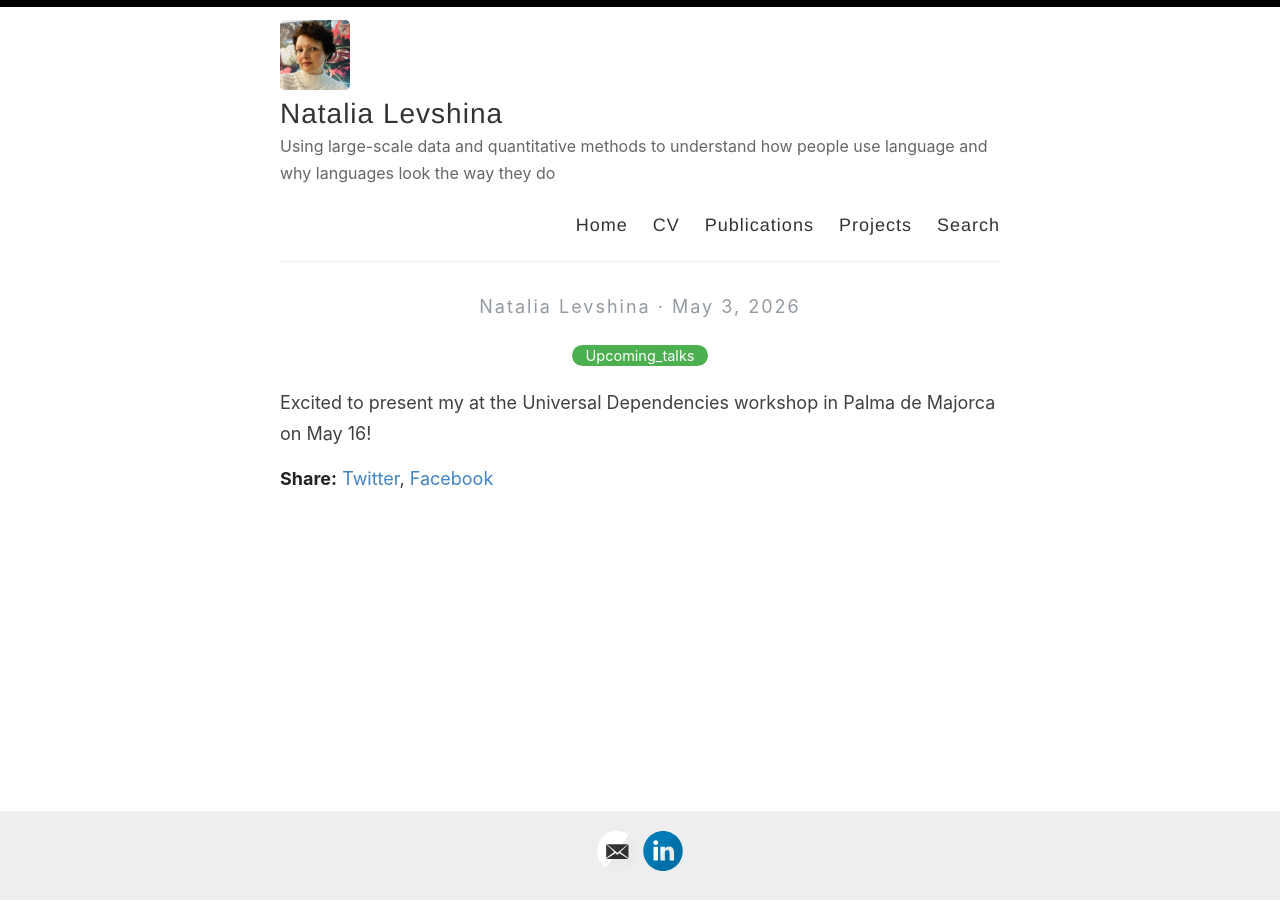
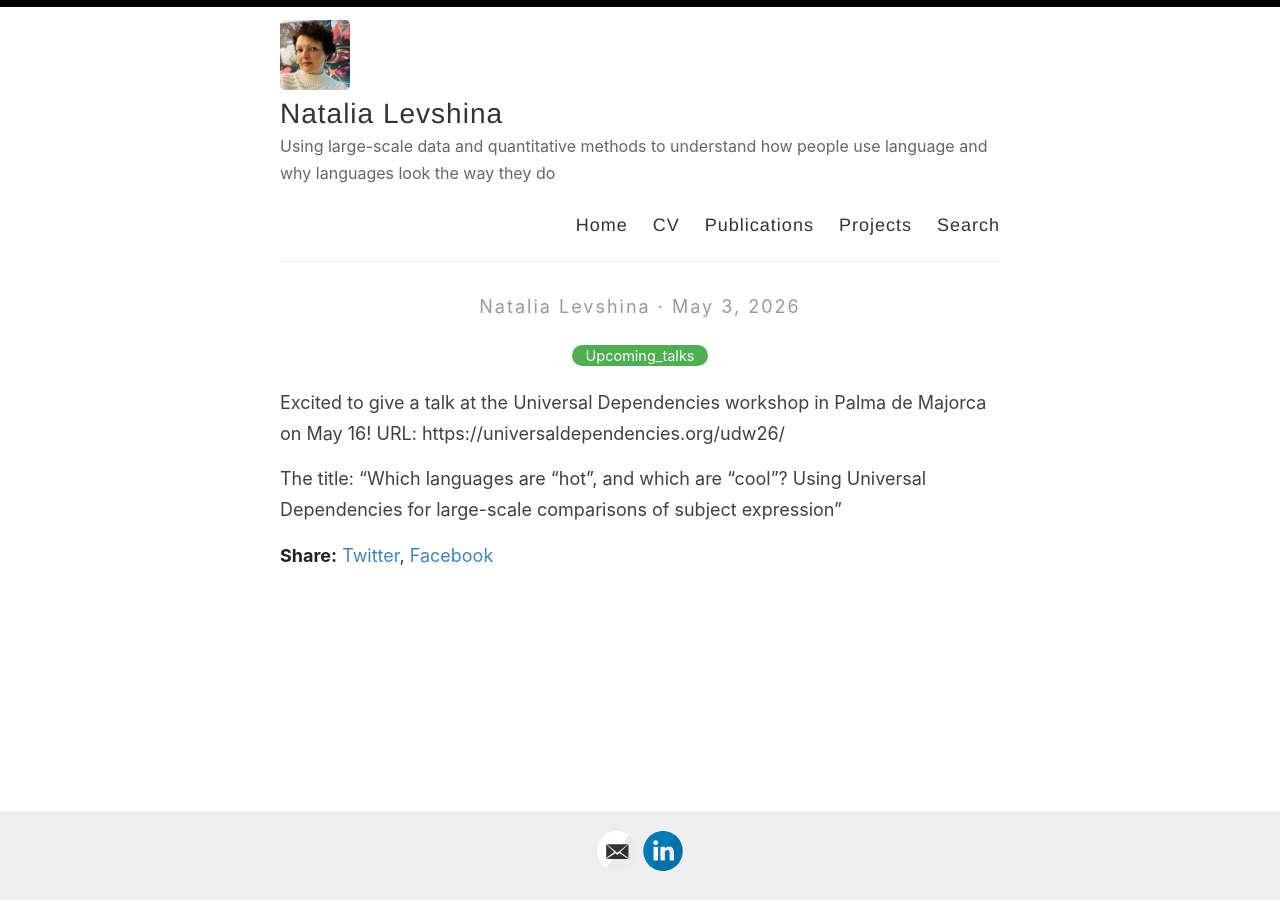
Before and after one commit to levshina/levshina.github.io, a Jekyll site: the page built from _posts/2026-05-03-UD-workshop.md, in a window 1280 px wide. Built offline with Jekyll 4.4.1, drawn with Linux system fonts in a browser that asks for light colours.

Commit message:
Update 2026-05-03-UD-workshop.md

```diff
--- a/_posts/2026-05-03-UD-workshop.md
+++ b/_posts/2026-05-03-UD-workshop.md
@@ -3,4 +3,7 @@ layout: post
 title: ""
 categories: Upcoming_talks
 ---
-Excited to present my at the Universal Dependencies workshop in Palma de Majorca on May 16!
+Excited to give a talk at the Universal Dependencies workshop in Palma de Majorca on May 16!
+URL: https://universaldependencies.org/udw26/
+
+The title: "Which languages are “hot”, and which are “cool”? Using Universal Dependencies for large-scale comparisons of subject expression"
```
